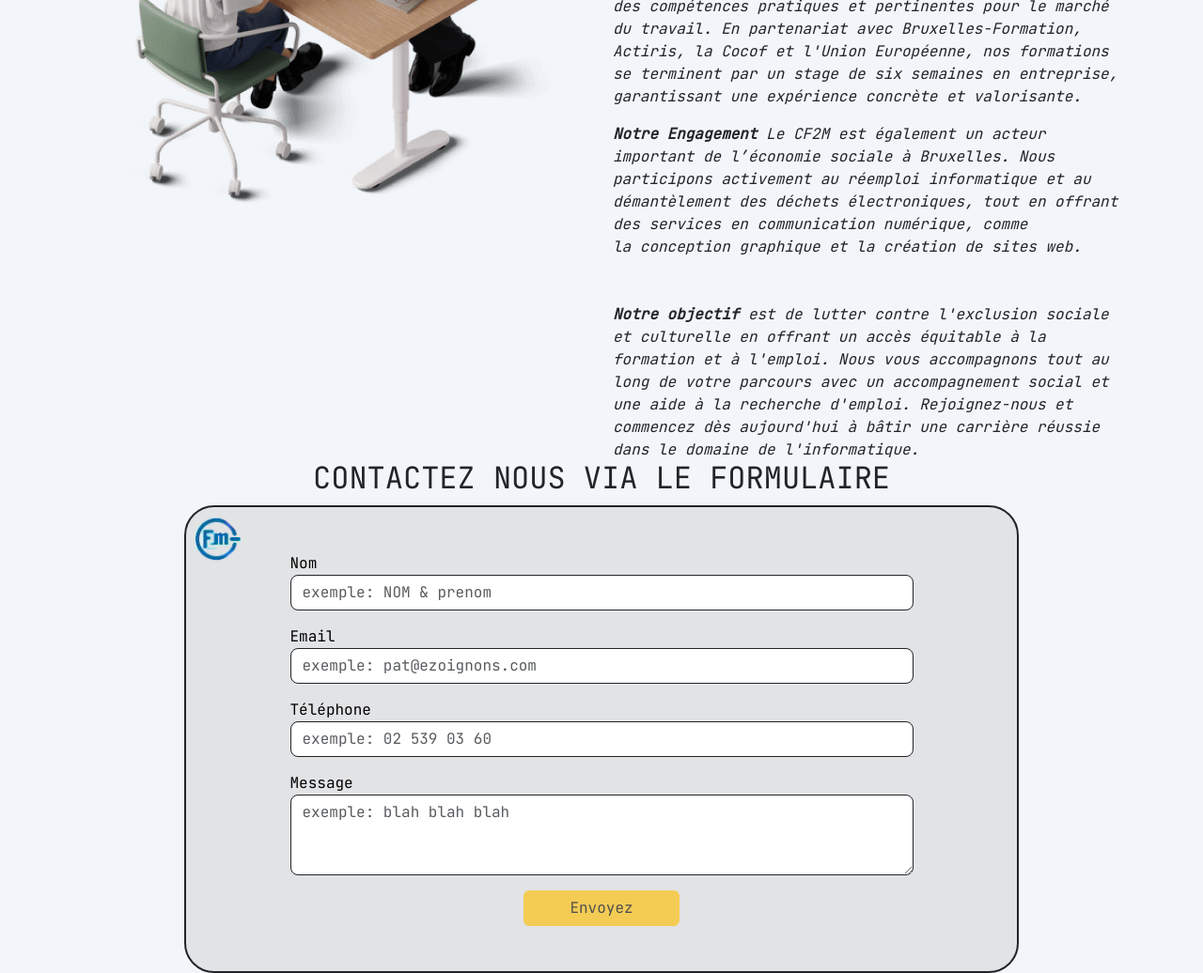
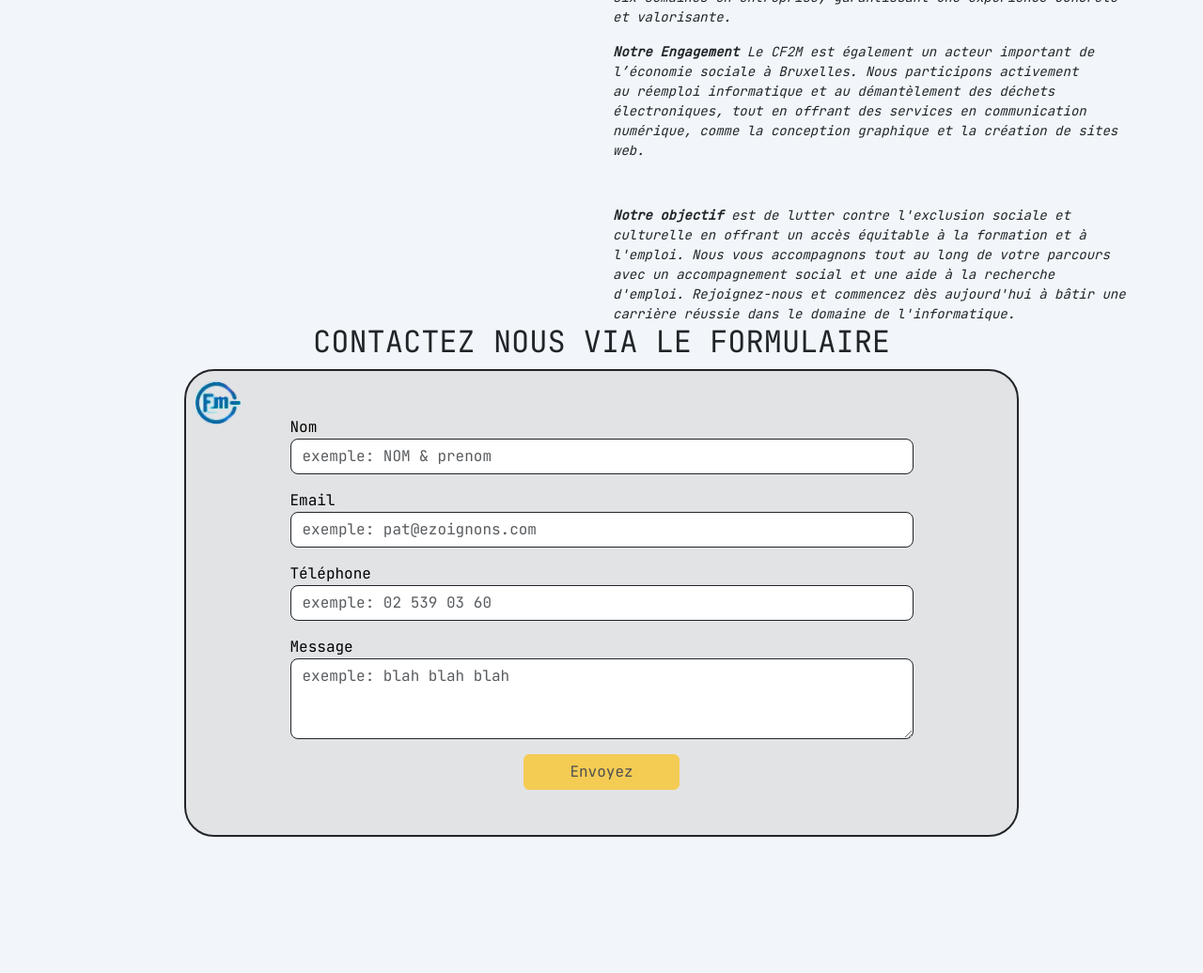
Before and after one commit to Leerlandais/JoeF2M, a PHP site: template view/publicView/public.home.html.twig in a window 1280 px wide. Shown: the part 1010-2046 px from the top of the page at 94% size. After the commit the page ends 1901 px from the top, so only its background shows below. Run offline with PHP 8.4, Linux system fonts and the light colour scheme; the template is opened without the code that fills it, so the values that code supplies are empty; some libraries are stand-ins or nearby versions.

Commit message:
majStyle|majFonts

```diff
--- a/assets/css/style.css
+++ b/assets/css/style.css
@@ -33,7 +33,7 @@ a {
 p{
   font-family: 'jetbrains_monoregular';
   color: black;
-  font-size: 16px;
+  font-size: 14px;
 }
 
 a:hover {
@@ -163,6 +163,7 @@ h6 {
   color: black;
   white-space: nowrap;
   transition: 0.3s;
+  text-shadow: 1px 1px 1px rgba(76, 76, 76, 0.89);
 }
 
 .navbar a i,
@@ -395,6 +396,7 @@ h6 {
   line-height: 56px;
   color: black;
   font-family: "jetbrains_monoregular";
+  text-shadow: 2px 2px 1px rgba(76, 76, 76, 0.89);
 }
 
 #hero h2 {
@@ -478,6 +480,7 @@ h6 {
   position: relative;
   font-family: "jetbrains_monoregular";
   color: #213b52;
+  text-shadow: 1px 2px 2px rgba(76, 76, 76, 0.89);
 }
 
 .section-title p {
--- a/view/publicView/inc/presentation.section.html.twig
+++ b/view/publicView/inc/presentation.section.html.twig
@@ -4,12 +4,11 @@
         <div class="section-title">
           <h2 data-aos="fade-in">PRESENTATION</h2>
         </div>
-
         <div class="row content">
           <div class="col-md-6 justify-content-center" data-aos="fade-right">
-            <img src="../public/images/logo-presentation.png" class="img-fluid ps-5 pt-5" alt="CF2M Presentation" />
+            <img src="../public/images/img-colleague2.svg" class="img-fluid ps-5 pt-5 " alt="CF2M Presentation" />
           </div>
-          <div class="col-md-6 pt-4 mt-4" data-aos="fade-left">
+          <div class="col-md-6 pt-4 mt-2" data-aos="fade-left">
             <p>
             <strong>Bienvenue au Centre de Formation 2 Mille </strong>
             Situé à Saint-Gilles, Bruxelles. Notre mission est de favoriser l'insertion sociale et professionnelle grâce à des formations diversifiées dans le domaine de l'informatique.
@@ -23,14 +22,12 @@
             </p>
             <p class="fst-italic text-dark mb-5">
             <strong>Notre Engagement</strong>
-            Le CF2M est également un acteur important de l’économie sociale à Bruxelles. Nous participons activement au réemploi informatique et au démantèlement des déchets électroniques, tout en offrant des services en communication numérique, comme la conception graphique et la création de sites web.            </p>
+            Le CF2M est également un acteur important de l’économie sociale à Bruxelles. Nous participons activement au réemploi informatique et au démantèlement des déchets électroniques, tout en offrant des services en communication numérique, comme la conception graphique et la création de sites web.</p>
             <p class="fst-italic text-dark">
             <strong>Notre objectif</strong> est de lutter contre l'exclusion sociale et culturelle en offrant un accès équitable à la formation et à l'emploi.
             Nous vous accompagnons tout au long de votre parcours avec un accompagnement social et une aide à la recherche d'emploi. Rejoignez-nous et commencez dès aujourd'hui à bâtir une carrière réussie dans le domaine de l'informatique.
             </p>
           </div>
         </div>
-
-
       </div>
     </section>
--- a/view/template.html.twig
+++ b/view/template.html.twig
@@ -39,7 +39,7 @@
 {% block navBar %}
 <div class="container sticky-top">
     <div class="row content">
-        <nav id="navbar" class=" col-md-12 space-between navbar border border-info rounded-pill mt-3 mb-3" data-aos="fade-down">
+        <nav id="navbar" class="col-md-12 space-between navbar border border-info rounded-pill mt-3 mb-3" data-aos="fade-down">
         <a href="?route=home">
             <img src="images/cf2m-logo-good.png" alt="Logo CF2M" class="m-2 " style="width: 36px; height: 36px;">
         </a>
```
